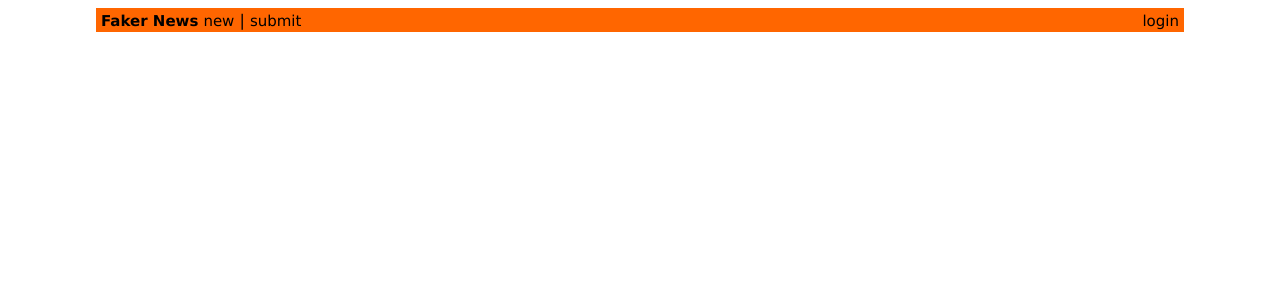
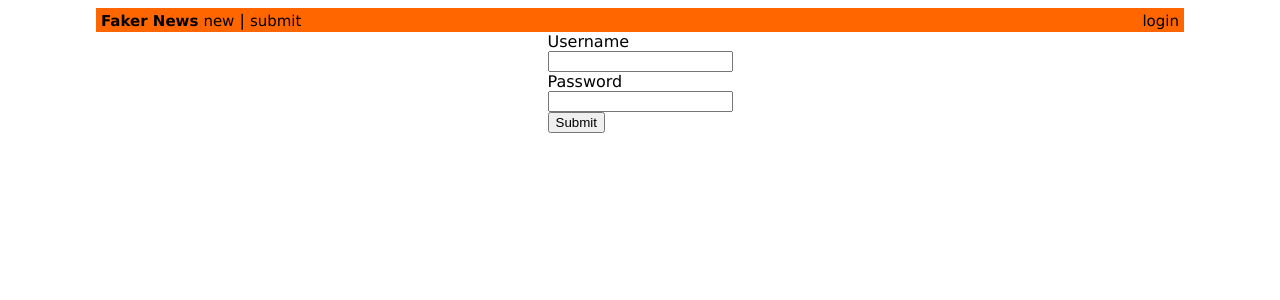
Before and after one commit to wtaylor45/hacker-news-clone, a React (Create React App) app: page /login in a window 1280 px wide. Shown: the top 300 px of the page. Built offline with nearby package versions, Linux system fonts and the light colour scheme.

Commit message:
Added login page, saving auth token

```diff
--- a/src/App.js
+++ b/src/App.js
@@ -5,6 +5,7 @@ import './App.css';
 import { PostList } from './presentational/PostList';
 import { BrowserRouter as Router, Route } from 'react-router-dom';
 import { SubmitLink } from './presentational/SubmitLink';
+import { LoginForm } from './presentational/LoginForm';
 
 const Root = styled.div`
   display: grid;
@@ -32,6 +33,7 @@ const App = () =>
         <Header title="Faker News" />
         <Route exact path="/(new)?" component={PostList} />
         <Route exact path="/submit" component={SubmitLink} />
+        <Route exact path="/login" component={LoginForm} />
       </Container>
     </Root>
   </Router>
--- a/src/index.js
+++ b/src/index.js
@@ -7,7 +7,7 @@ import { InMemoryCache } from 'apollo-cache-inmemory';
 import { createHttpLink } from 'apollo-link-http';
 
 const client = new ApolloClient({
-  link: createHttpLink({ uri: 'http://localhost:4000' }),
+  link: createHttpLink({ uri: 'http://localhost:4000/' }),
   cache: new InMemoryCache()
 });
 
--- /dev/null
+++ b/src/presentational/LoginForm.js
@@ -0,0 +1,43 @@
+import React, { useState } from 'react';
+// import styled from 'styled-components';
+import gql from 'graphql-tag';
+import { Mutation } from 'react-apollo';
+
+const LOGIN_MUTATION = gql`
+    mutation LoginMutation($email: String!, $password: String!) {
+        login(email: $email, password: $password) {
+            token
+        }
+    }
+`
+
+export const LoginForm = () => {
+    const [credentials, setCredentials] = useState({email: '', password: ''});
+
+    const changeHandler = (e) => {
+        setCredentials({
+            ...credentials,
+            [e.target.name]: e.target.value
+        });
+    }
+
+    const submitHandler = (e) => e.preventDefault();
+
+    const loginCompletedHandler = async data => {
+        localStorage.setItem('AUTH_TOKEN', data.login.token)
+    }
+
+    return (
+        <form onChange={changeHandler} onSubmit={submitHandler}>
+            <label htmlFor="email">Username</label><br/>
+            <input name="email" type="text" /><br/>
+            <label htmlFor="password">Password</label><br/>
+            <input name="password" type="password" /><br/>
+            <Mutation mutation={LOGIN_MUTATION} variables={credentials} onCompleted={loginCompletedHandler}>
+                {loginMutation =>
+                    <button type="submit" onClick={loginMutation}>Submit</button>
+                }
+            </Mutation>
+        </form>
+    )
+};
--- a/src/presentational/SubmitLink.js
+++ b/src/presentational/SubmitLink.js
@@ -47,10 +47,7 @@ export const SubmitLink = () => {
         <Container>
             <Mutation mutation={POST_MUTATION} variables={link}>
             {postMutation =>
-                <form autoComplete="off" onSubmit={(e) => {
-                        e.preventDefault();
-                        postMutation({ variables: { link }});
-                    }}
+                <form autoComplete="off" onSubmit={formSubmitHandler}
                     onChange={changeHandler}>
                     <label htmlFor="description">Description</label><br />
                     <TextField name="description" type="text" /><br />
```
